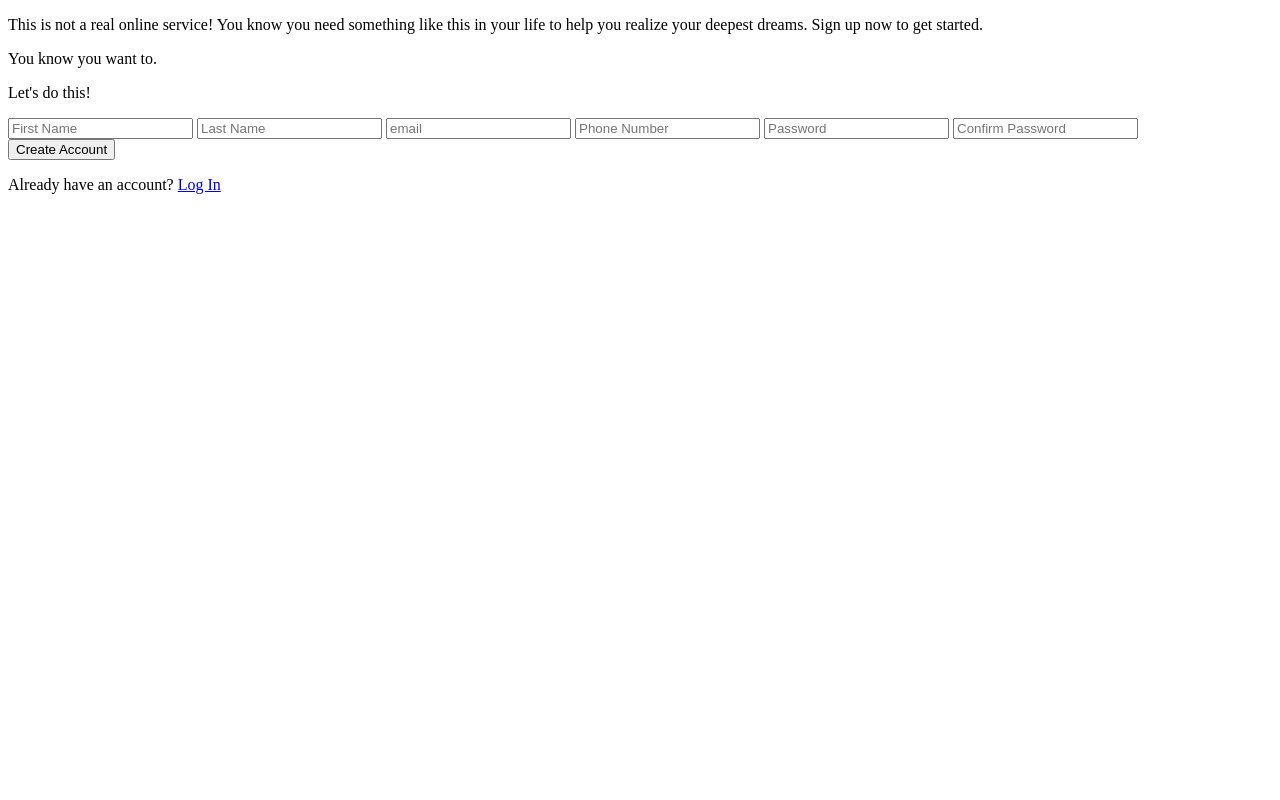
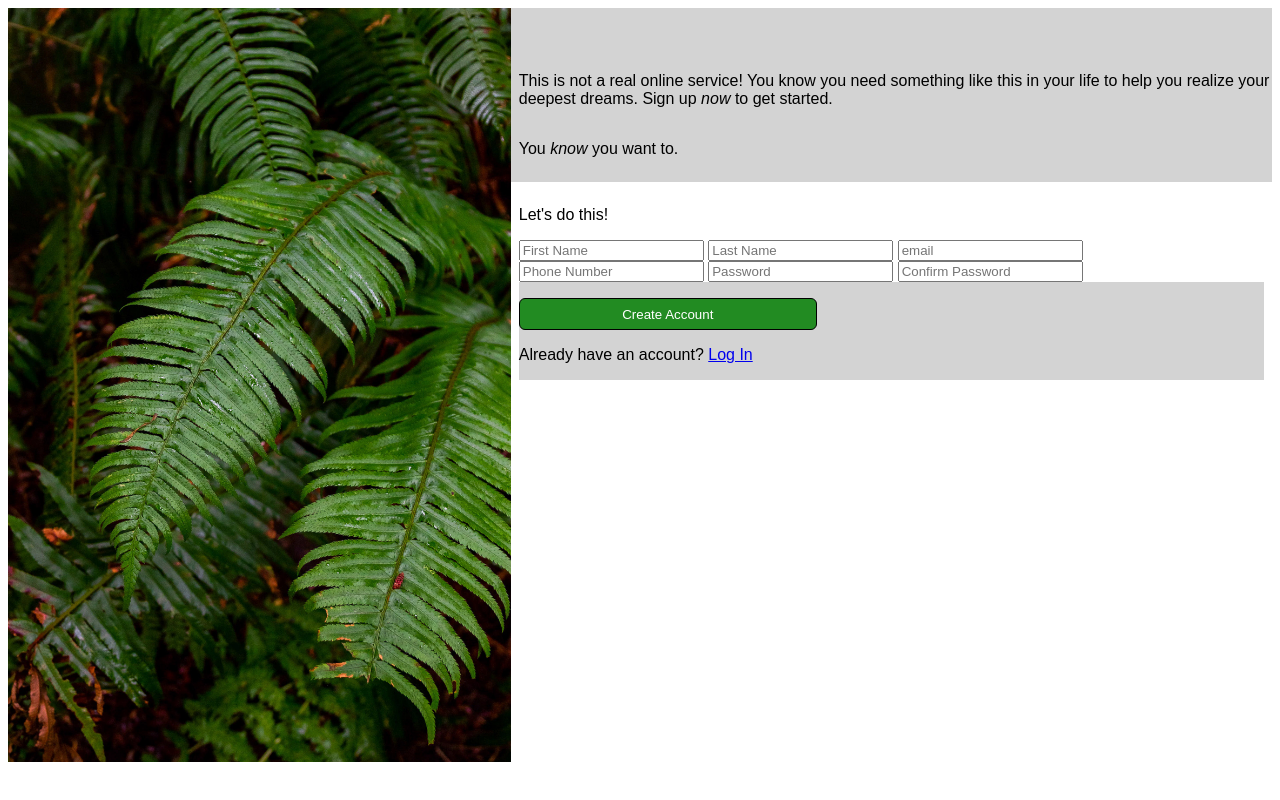
Before and after one commit to realmbs/odin-sign-up-form, a plain HTML site: page index.html in a window 1280 px wide. Drawn offline with Linux system fonts and the light colour scheme.

Commit message:
styling in progress

```diff
--- a/index.html
+++ b/index.html
@@ -8,19 +8,19 @@
   <script src="script.js" defer></script>
 </head>
 <body>
-  <div class="side-container">
-    <div class="image-container">
-      <!-- <img> -->
+  <div class="container">
+    <div class="side__container">
+      <img src="./images/hero.webp">
+        <div class="logo__container"></div>
     </div>
-    <div class="logo-container"></div>
+    <div class="main__container">
+      <div class="hero__container">
+          <p>This is not a real online service! You know you need something like this in your life to help you realize your deepest dreams. Sign up <em>now</em> to get started.</p>
+          <p>You <em>know</em> you want to.</p>
       </div>
-  <div class="hero-container">
-      <p>This is not a real online service! You know you need something like this in your life to help you realize your deepest dreams. Sign up now to get started.</p>
-      <p>You know you want to.</p>
-  </div>
-  <div class="form-container">
+      <div class="form__container">
         <form action="submit.php" method="post">
-      <div class="form-content">
+          <div class="form__content">
             <p>Let's do this!</p>
             <input type="text" name="firstName" id="firstName" placeholder="First Name" required>
             <input type="text" name="lastName" id="lastName" placeholder="Last Name" required>
@@ -29,11 +29,13 @@
             <input type="password" name="password" id="password" placeholder="Password" required>
             <input type="password" name="confirmPassword" id="confirmPassword" placeholder="Confirm Password" required>
           </div>
-      <div class="form-btn">
+          <div class="form__btn">
             <button type="submit">Create Account</button>
             <p>Already have an account? <a href=./login.html id="login">Log In</a></p>
           </div>
         </form>
       </div>
+    </div>
+  </div>
 </body>
 </html>
--- a/style.css
+++ b/style.css
@@ -0,0 +1,52 @@
+html {
+  font-family: Arial, Helvetica, sans-serif;
+  font-size: 16px;
+}
+.container {
+  display: flex;
+  flex-direction: row;
+}
+.side__container {
+  display: flex;
+  flex-basis: 60%;
+  flex-direction: column;
+}
+.side__container > img {
+  width: 100%;
+  height: 100%
+}
+.main__container {
+  display: flex;
+  flex-direction: column;
+}
+.hero__container {
+  background-color: lightgrey;
+  display: flex;
+  flex-direction: column;
+  justify-content: flex-start;
+  align-items: flex-start;
+  padding-top: 3rem;
+  padding-left: 0.5rem;
+  padding-bottom: 0.5rem;
+}
+.form__container {
+  display: flex;
+  flex-direction: column;
+  padding: 0.5rem;
+}
+.form__btn {
+  padding-top: 1rem;
+  background-color: lightgrey;
+  display: flex;
+  flex-direction: column;
+  align-items: flex-start;
+  justify-content: flex-start;
+}
+button {
+  background-color: forestgreen;
+  border-radius: 6px;
+  color: white;
+  border: 0.5px solid black;
+  width: 40%;
+  height: 2rem;
+}
```
Also changed, not shown: images/hero.webp (added). Lines whose indentation alone changed are shown as unchanged.
